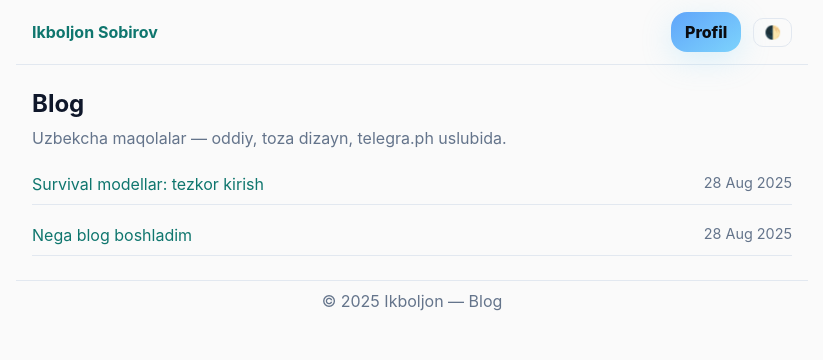
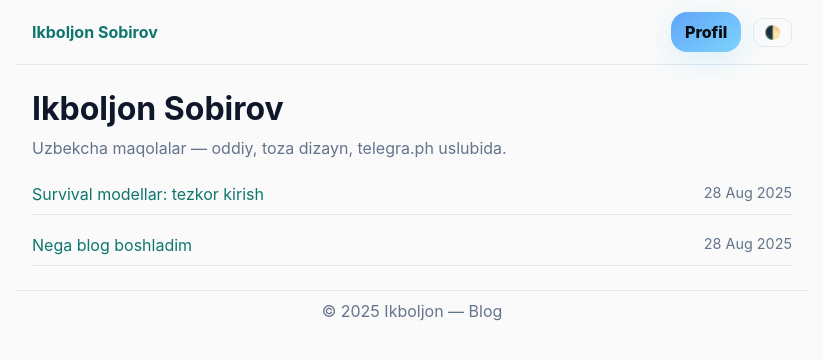
Before and after one commit to ikboljon/blog, a Jekyll site: the page built from index.md, in a window 1280 px wide. Shown: the top 360 px of the page, without its empty margins (228-1051 px from the left). Built offline with Jekyll 4.4.1, drawn with Linux system fonts in a browser that asks for light colours.

Commit message:
Update title and heading in index.md

```diff
--- a/index.md
+++ b/index.md
@@ -1,10 +1,10 @@
 ---
 layout: default
-title: Blog
+title: Ikboljon Sobirov
 permalink: /
 ---
-<article class="post">
-<h1 class="tele-title">Blog</h1>
+
+<h1 class="tele-title">Ikboljon Sobirov</h1>
 <p class="tele-sub">Uzbekcha maqolalar — oddiy, toza dizayn, telegra.ph uslubida.</p>
 
 <ul class="tele-ul">
@@ -15,4 +15,3 @@ permalink: /
     </li>
   {%- endfor -%}
 </ul>
-</article>
```
